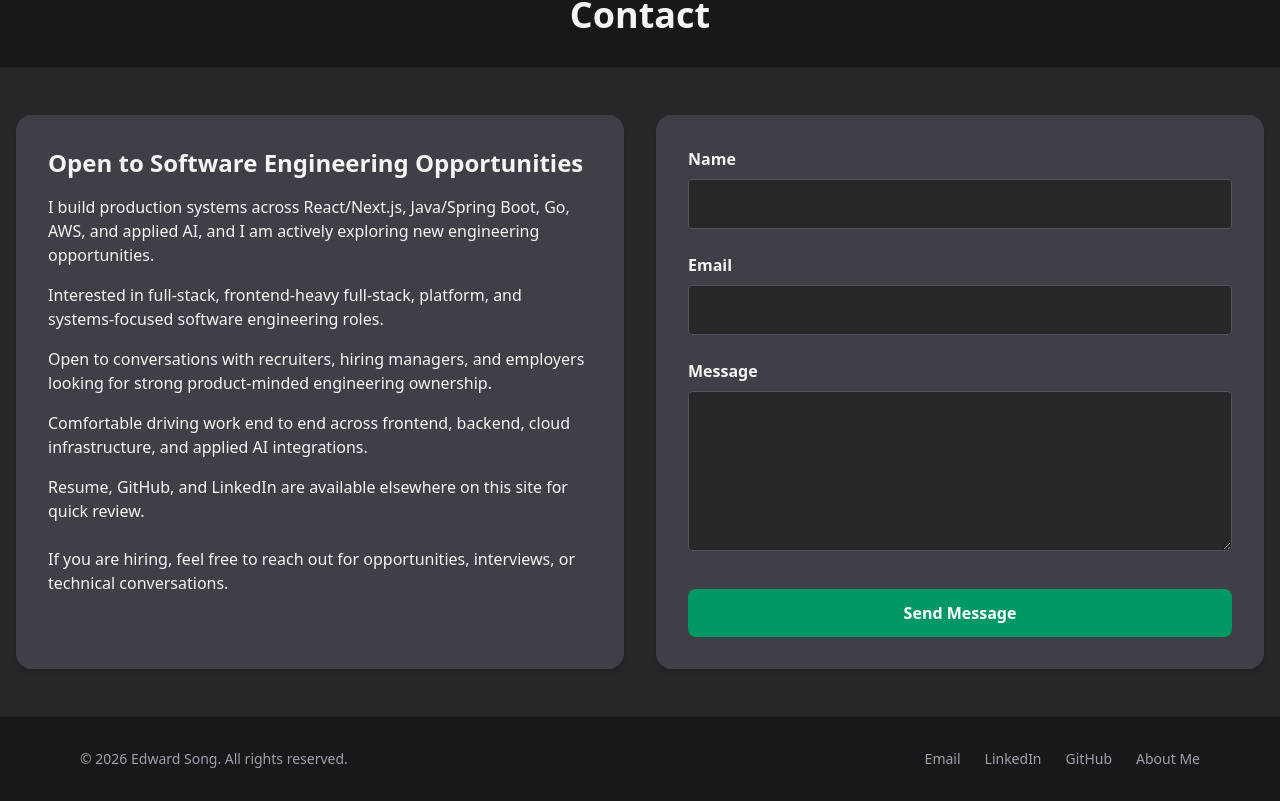
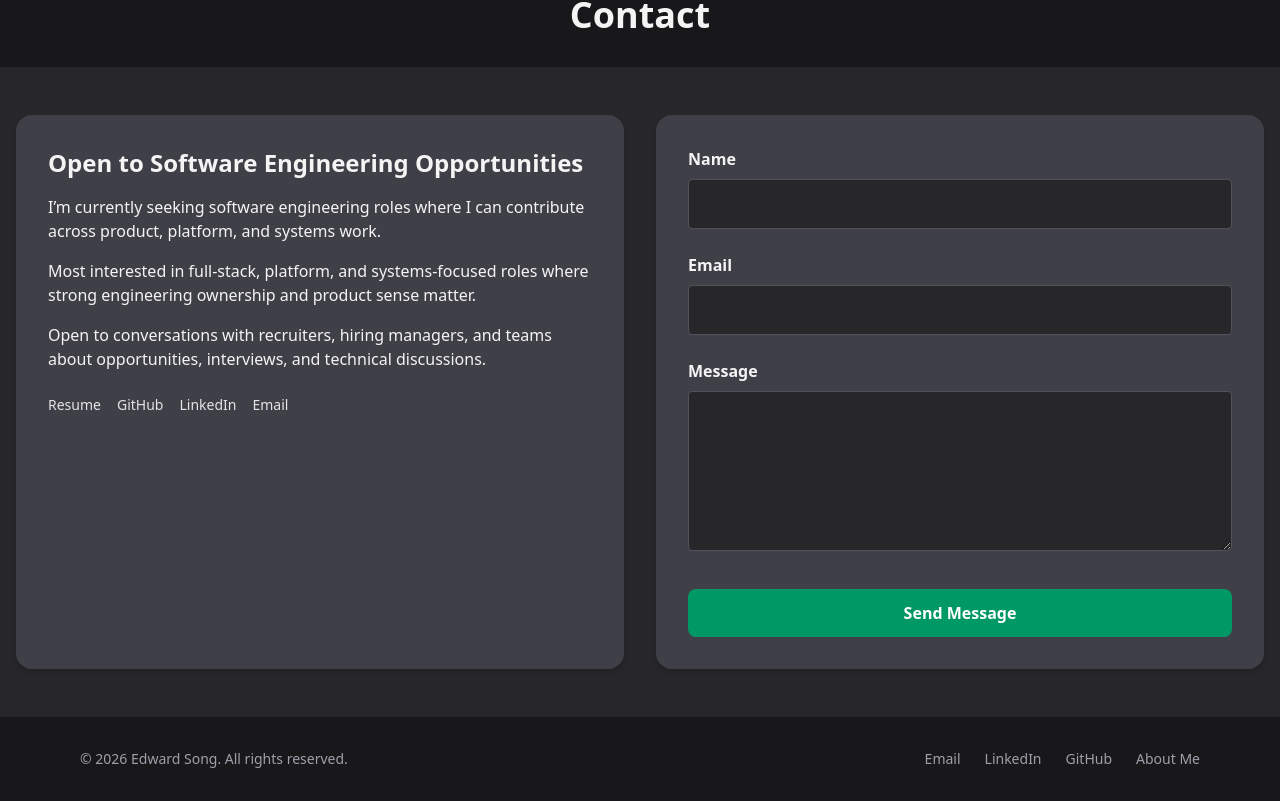
Before and after one commit to edwardsong08/final-profile, a Next.js app: page / in a window 1280 px wide. Shown: the part 3087-3888 px from the top of the page. Built offline with nearby package versions, Linux system fonts and the light colour scheme.

Commit message:
contact form 2nd iteration

```diff
--- a/src/components/ContactForm.tsx
+++ b/src/components/ContactForm.tsx
@@ -77,26 +77,43 @@ export default function ContactForm() {
         {/* Info Panel */}
         <div className={`${infoCardBg} p-8 rounded-2xl shadow-md hover:shadow-lg hover:shadow-emerald-400/40 lg:w-1/2`}>
           <h3 className="text-2xl font-semibold mb-4">Open to Software Engineering Opportunities</h3>
-          <p className="text-base mb-4">
-            I build production systems across React/Next.js, Java/Spring Boot, Go, AWS, and applied AI, and I am actively exploring new engineering opportunities.
-          </p>
-          <ul className="space-y-4 text-base">
-            <li>
-              Interested in full-stack, frontend-heavy full-stack, platform, and systems-focused software engineering roles.
-            </li>
-            <li>
-              Open to conversations with recruiters, hiring managers, and employers looking for strong product-minded engineering ownership.
-            </li>
-            <li>
-              Comfortable driving work end to end across frontend, backend, cloud infrastructure, and applied AI integrations.
-            </li>
-            <li>
-              Resume, GitHub, and LinkedIn are available elsewhere on this site for quick review.
-            </li>
-          </ul>
-          <p className="mt-6 font-medium">
-            If you are hiring, feel free to reach out for opportunities, interviews, or technical conversations.
-          </p>
+          <div className="space-y-4 text-base">
+            <p>I’m currently seeking software engineering roles where I can contribute across product, platform, and systems work.</p>
+            <p>Most interested in full-stack, platform, and systems-focused roles where strong engineering ownership and product sense matter.</p>
+            <p>Open to conversations with recruiters, hiring managers, and teams about opportunities, interviews, and technical discussions.</p>
+          </div>
+          <div className="mt-6 flex flex-wrap gap-4 text-sm font-medium">
+            <a
+              href="/Resume-Edward_Song.pdf"
+              target="_blank"
+              rel="noopener noreferrer"
+              className={`${isDark ? 'text-zinc-200 hover:text-blue-300' : 'text-zinc-700 hover:text-blue-600'} transition-colors`}
+            >
+              Resume
+            </a>
+            <a
+              href="https://github.com/edwardsong08"
+              target="_blank"
+              rel="noopener noreferrer"
+              className={`${isDark ? 'text-zinc-200 hover:text-blue-300' : 'text-zinc-700 hover:text-blue-600'} transition-colors`}
+            >
+              GitHub
+            </a>
+            <a
+              href="https://www.linkedin.com/in/edward-y-song"
+              target="_blank"
+              rel="noopener noreferrer"
+              className={`${isDark ? 'text-zinc-200 hover:text-blue-300' : 'text-zinc-700 hover:text-blue-600'} transition-colors`}
+            >
+              LinkedIn
+            </a>
+            <a
+              href="mailto:edwardsong08@gmail.com"
+              className={`${isDark ? 'text-zinc-200 hover:text-blue-300' : 'text-zinc-700 hover:text-blue-600'} transition-colors`}
+            >
+              Email
+            </a>
+          </div>
         </div>
 
         {/* Contact Form */}
```
